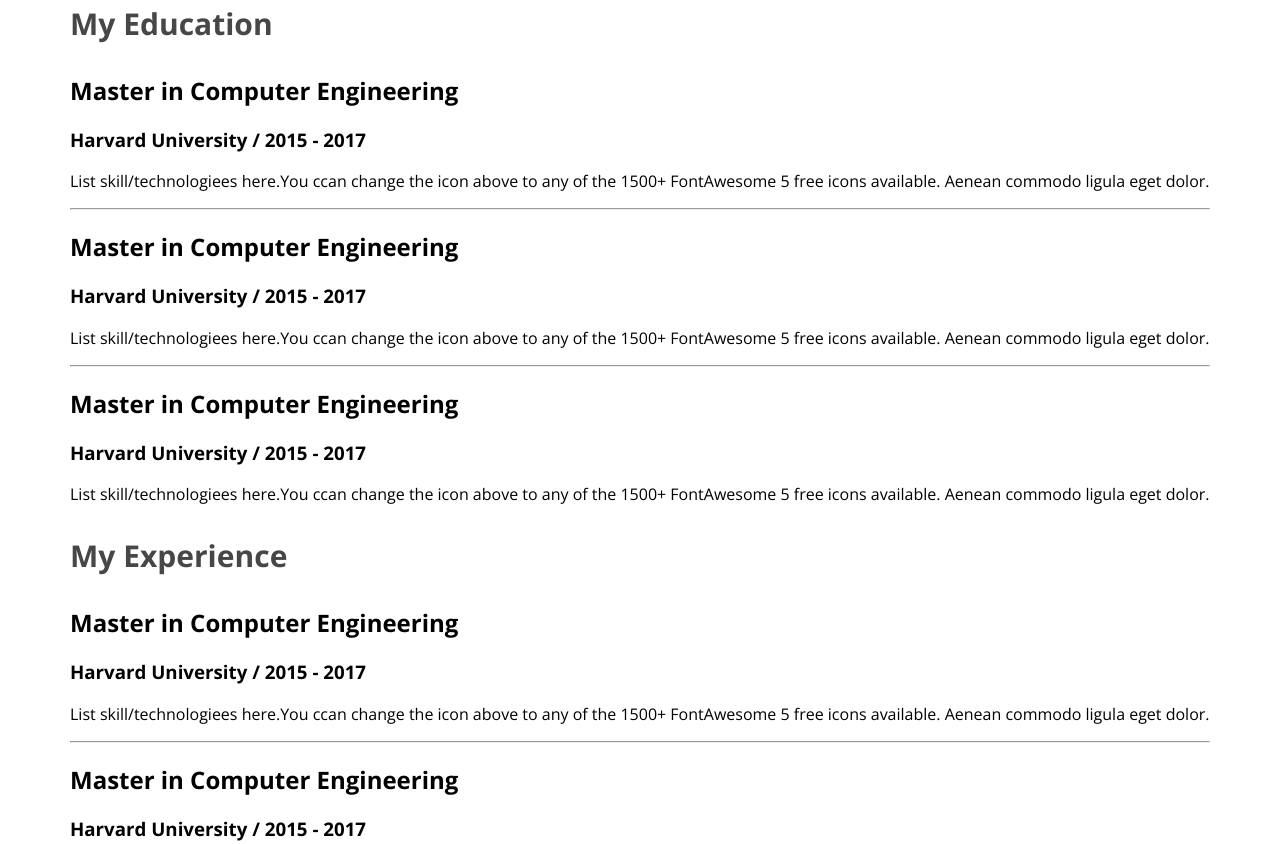
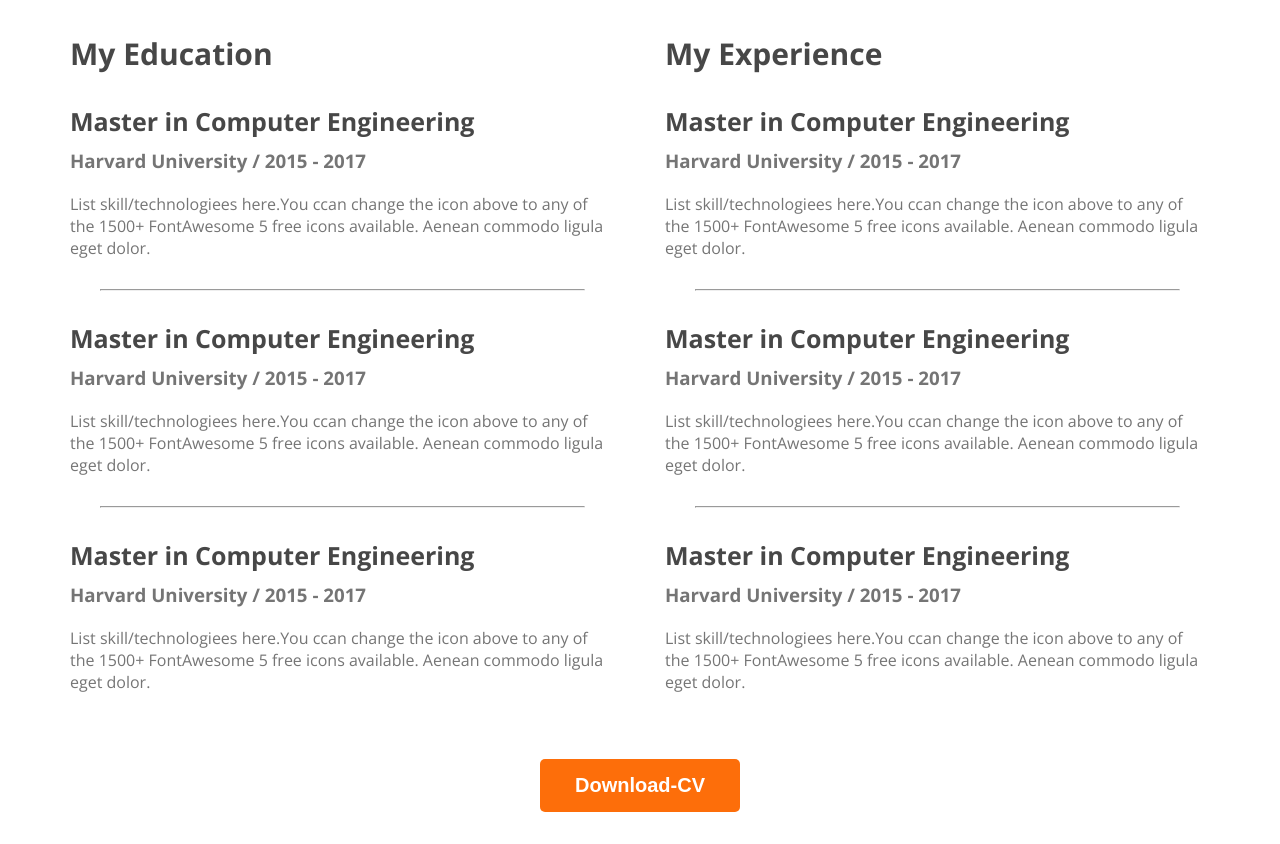
Before and after one commit to shakilawd/webdeveloper-portfolio, a plain HTML site: page index.html in a window 1280 px wide. Shown: the part 2337-3181 px from the top of the page. After the commit the page ends 3157 px from the top, so only its background shows below. Drawn offline with nearby package versions, Linux system fonts and the light colour scheme.

Commit message:
finished the resume section

```diff
--- a/index.html
+++ b/index.html
@@ -150,6 +150,9 @@
 
             </div>
         </div>
+        <div class="download-cv">
+            <button class="btn-primary">Download-CV</button>
+        </div>
     </section>
 </main>
 <footer>
--- a/styles/portfolio.css
+++ b/styles/portfolio.css
@@ -138,4 +138,30 @@ main section{
     color: #474747;
     font-size: 30px;
     font-weight: 700;
+
 }
+.resume-container{
+    display: flex;
+    gap: 50px;
+}
+.resume-item-title{
+    color: #474747;
+    font-size: 25px;
+    font-weight: 700;
+    margin-bottom: 10px;
+}
+.resume-item-institute, .resume-item-description{
+    color: #757575;
+}
+.resume-container hr{
+    margin: 30px;
+}
+.resume-item-institute{
+    margin-bottom: 20px;
+    margin-top: 0px;
+}
+
+.download-cv{
+    text-align: center;
+    margin-top: 50px;
+}
```
